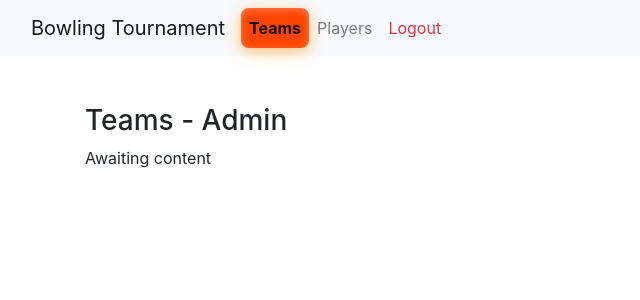
After one commit to elbigfatred/PHP-Project, a PHP site: page /FrontEnd/dashboard.php in a window 1280 px wide. The commit adds this page. Shown: the top 300 px of the page, without its empty margins (0-640 px from the left). Run offline with PHP 8.4, Linux system fonts and the light colour scheme; the visitor is signed in with stand-in values (Sample User, id 1).

Commit message:
Added Initial Sgemented UI

```diff
--- /dev/null
+++ b/PHPProjBowlingApp/FrontEnd/dashboard.php
@@ -0,0 +1,175 @@
+<?php
+session_start();
+
+// Redirect back if no access level is set in the session
+if (!isset($_SESSION['access_level'])) {
+    header("Location: select_access.php");
+    exit();
+}
+
+$access_level = $_SESSION['access_level'];
+?>
+
+<!DOCTYPE html>
+<html lang="en">
+
+<head>
+    <meta charset="UTF-8">
+    <meta name="viewport" content="width=device-width, initial-scale=1.0">
+    <title>Dashboard</title>
+    <link href="https://stackpath.bootstrapcdn.com/bootstrap/4.5.2/css/bootstrap.min.css" rel="stylesheet" />
+    <style>
+        /* Style for active nav item */
+        .navbar-nav .nav-link.active {
+            background-color: orangered;
+            border-radius: 8px;
+            color: #000;
+            font-weight: bold;
+            box-shadow: 0 4px 15px rgba(255, 140, 0, 0.5),
+                inset 0 2px 8px rgba(255, 255, 255, 0.3);
+            display: inline-block;
+            /* ^ Limit background to text width, mainly for mobile */
+        }
+
+        /* Hover effect for inactive nav items */
+        .navbar-nav .nav-link:not(.active):hover {
+            font-weight: bold;
+            transform: scale(1.05);
+            transform-origin: left;
+            /* ^ Grow to the right on hover, mainly for mobile */
+            transition: transform 0.2s, font-weight 0.2s;
+        }
+
+        /* Adjust padding for collapsed navbar (accordion view) */
+        @media (max-width: 991.98px) {
+            .navbar-nav .nav-link {
+                padding-left: 8px;
+                padding-right: 8px;
+            }
+        }
+    </style>
+</head>
+
+<body>
+
+    <!-- Navigation bar for the dashboard -->
+    <nav class="navbar navbar-expand-lg navbar-light bg-light">
+        <div class="container-fluid">
+            <a class="navbar-brand" href="#">Bowling Tournament</a>
+            <button class="navbar-toggler" type="button" data-toggle="collapse" data-target="#navbarNav" aria-controls="navbarNav" aria-expanded="false" aria-label="Toggle navigation">
+                <span class="navbar-toggler-icon"></span>
+            </button>
+            <div class="collapse navbar-collapse" id="navbarNav">
+                <ul class="navbar-nav">
+
+                    <!-- nav items based on access level -->
+                    <?php if ($access_level == 'admin'): ?>
+                        <li class="nav-item">
+                            <a class="nav-link" href="#" onclick="showContent('admin-teams', this)">Teams</a>
+                        </li>
+                        <li class="nav-item">
+                            <a class="nav-link" href="#" onclick="showContent('admin-players', this)">Players</a>
+                        </li>
+                    <?php elseif ($access_level == 'scorekeeper'): ?>
+                        <li class="nav-item">
+                            <a class="nav-link" href="#" onclick="showContent('scorekeeper-scoring', this)">Scoring</a>
+                        </li>
+                    <?php elseif ($access_level == 'guest'): ?>
+                        <li class="nav-item">
+                            <a class="nav-link" href="#" onclick="showContent('guest-teams', this)">Teams</a>
+                        </li>
+                        <li class="nav-item">
+                            <a class="nav-link" href="#" onclick="showContent('guest-standings', this)">Standings</a>
+                        </li>
+                        <li class="nav-item">
+                            <a class="nav-link" href="#" onclick="showContent('guest-recap', this)">Recap</a>
+                        </li>
+                        <li class="nav-item">
+                            <a class="nav-link" href="#" onclick="showContent('guest-payout', this)">Payout</a>
+                        </li>
+                    <?php endif; ?>
+
+                    <li class="nav-item ml-auto ">
+                        <!-- ^ ml-auto means logout will be on the right -->
+                        <a class="nav-link text-danger" href="logout.php">Logout</a>
+                    </li>
+                </ul>
+            </div>
+        </div>
+    </nav>
+
+    <!-- Main content container where selected content is displayed -->
+    <!-- These all exist, but are hidden by default -->
+    <div class="container mt-5">
+        <!-- Admin Content Sections -->
+        <div id="admin-teams" class="content-section" style="display: none;">
+            <h3>Teams - Admin</h3>
+            <p>Awaiting content</p>
+        </div>
+        <div id="admin-players" class="content-section" style="display: none;">
+            <h3>Players - Admin</h3>
+            <p>Awaiting content</p>
+        </div>
+
+        <!-- Scorekeeper Content Section -->
+        <div id="scorekeeper-scoring" class="content-section" style="display: none;">
+            <h3>Scoring - Scorekeeper</h3>
+            <p>Awaiting content</p>
+        </div>
+
+        <!-- Guest Content Sections -->
+        <div id="guest-teams" class="content-section" style="display: none;">
+            <h3>Teams - Guest</h3>
+            <p>Awaiting content</p>
+        </div>
+        <div id="guest-standings" class="content-section" style="display: none;">
+            <h3>Standings - Guest</h3>
+            <p>Awaiting content</p>
+        </div>
+        <div id="guest-recap" class="content-section" style="display: none;">
+            <h3>Recap - Guest</h3>
+            <p>Awaiting content</p>
+        </div>
+        <div id="guest-payout" class="content-section" style="display: none;">
+            <h3>Payout - Guest</h3>
+            <p>Awaiting content</p>
+        </div>
+    </div>
+
+</body>
+
+<!-- Bootstrap stuff -->
+<script src="https://code.jquery.com/jquery-3.5.1.min.js"></script>
+<script src="https://cdn.jsdelivr.net/npm/bootstrap@4.5.2/dist/js/bootstrap.bundle.min.js"></script>
+
+<script>
+    // Function to show the selected content section and highlight the active nav item
+    function showContent(sectionId, element) {
+        // Hide all content sections initially
+        const contentSections = document.querySelectorAll('.content-section');
+        contentSections.forEach(section => section.style.display = 'none');
+
+        // Show the selected section by setting display to 'block'
+        document.getElementById(sectionId).style.display = 'block';
+
+        // Remove 'active' class from all nav links
+        const navLinks = document.querySelectorAll('.navbar-nav .nav-link');
+        navLinks.forEach(link => link.classList.remove('active'));
+
+        // Add 'active' class to the clicked nav item
+        element.classList.add('active');
+    }
+
+    // Automatically show the first content section based on access level when the page loads, this could be improved to just load the first item...
+    window.onload = function() {
+        <?php if ($access_level == 'admin'): ?>
+            showContent('admin-teams', document.querySelector('#navbarNav .nav-link'));
+        <?php elseif ($access_level == 'scorekeeper'): ?>
+            showContent('scorekeeper-scoring', document.querySelector('#navbarNav .nav-link'));
+        <?php elseif ($access_level == 'guest'): ?>
+            showContent('guest-teams', document.querySelector('#navbarNav .nav-link'));
+        <?php endif; ?>
+    }
+</script>
+
+</html>
--- a/PHPProjBowlingApp/FrontEnd/main.php
+++ b/PHPProjBowlingApp/FrontEnd/main.php
@@ -32,7 +32,9 @@
 <body>
   <!-- Navigation Bar -->
   <!-- button to go to testing page -->
-  <a href="../Debug&Testing/Steve's Bowling Game Generator/BasicGameGenerator.html">Testing Page</a>
+  <a href="../Debug&Testing/Steve's Bowling Game Generator/BasicGameGenerator.html">Testing Pages</a>
+  <br>
+  <a href="./landing.php">App Landing Page</a>
   <nav class="navbar navbar-expand-lg navbar-light bg-light fixed-top">
     <a class="navbar-brand" href="#">Tournament Dashboard</a>
     <button
```
Also changed, not shown: PHPProjBowlingApp/FrontEnd/landing.php (added, +54 -0 lines), PHPProjBowlingApp/FrontEnd/logout.php (added, +13 -0 lines).
